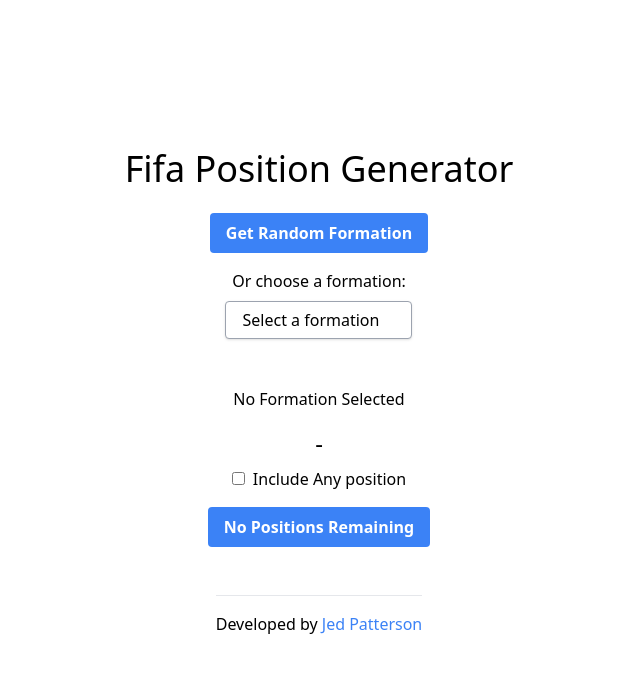
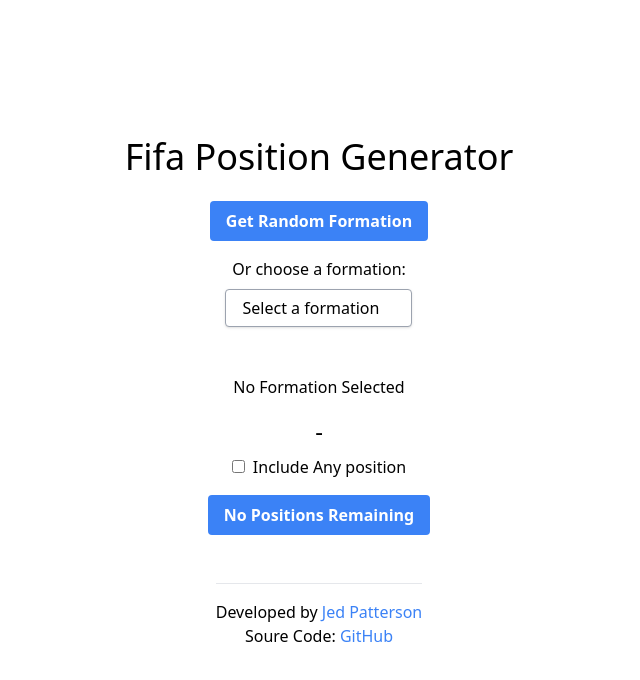
Before and after one commit to JedPattersonn/fifa-random-positions, a Next.js app: page / in a window 1280 px wide. Shown: the top 680 px of the page, without its empty margins (321-961 px from the left). Built offline with nearby package versions, Linux system fonts and the light colour scheme.

Commit message:
Update Footer.tsx
Added Source Code link to footer

```diff
--- a/components/Footer.tsx
+++ b/components/Footer.tsx
@@ -7,6 +7,12 @@
             Jed Patterson
           </a>
         </p>
+        <p>
+          Soure Code:{' '}
+          <a href="https://github.com/JedPattersonn/fifa-random-positions" target="_blank" rel="noopener noreferrer" className="text-blue-500 hover:text-blue-700">
+            GitHub
+          </a>
+        </p>
       </footer>
     );
   };
```
